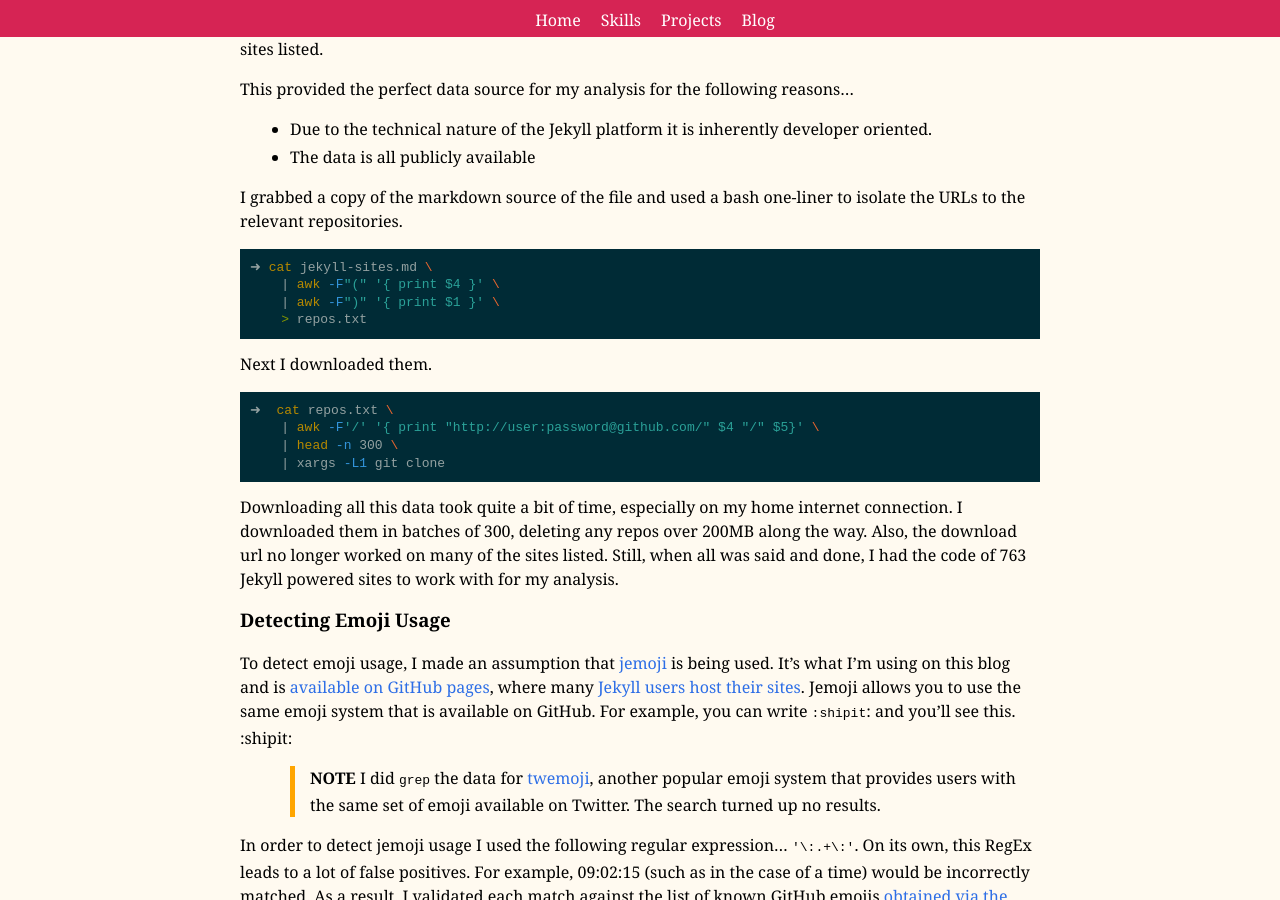
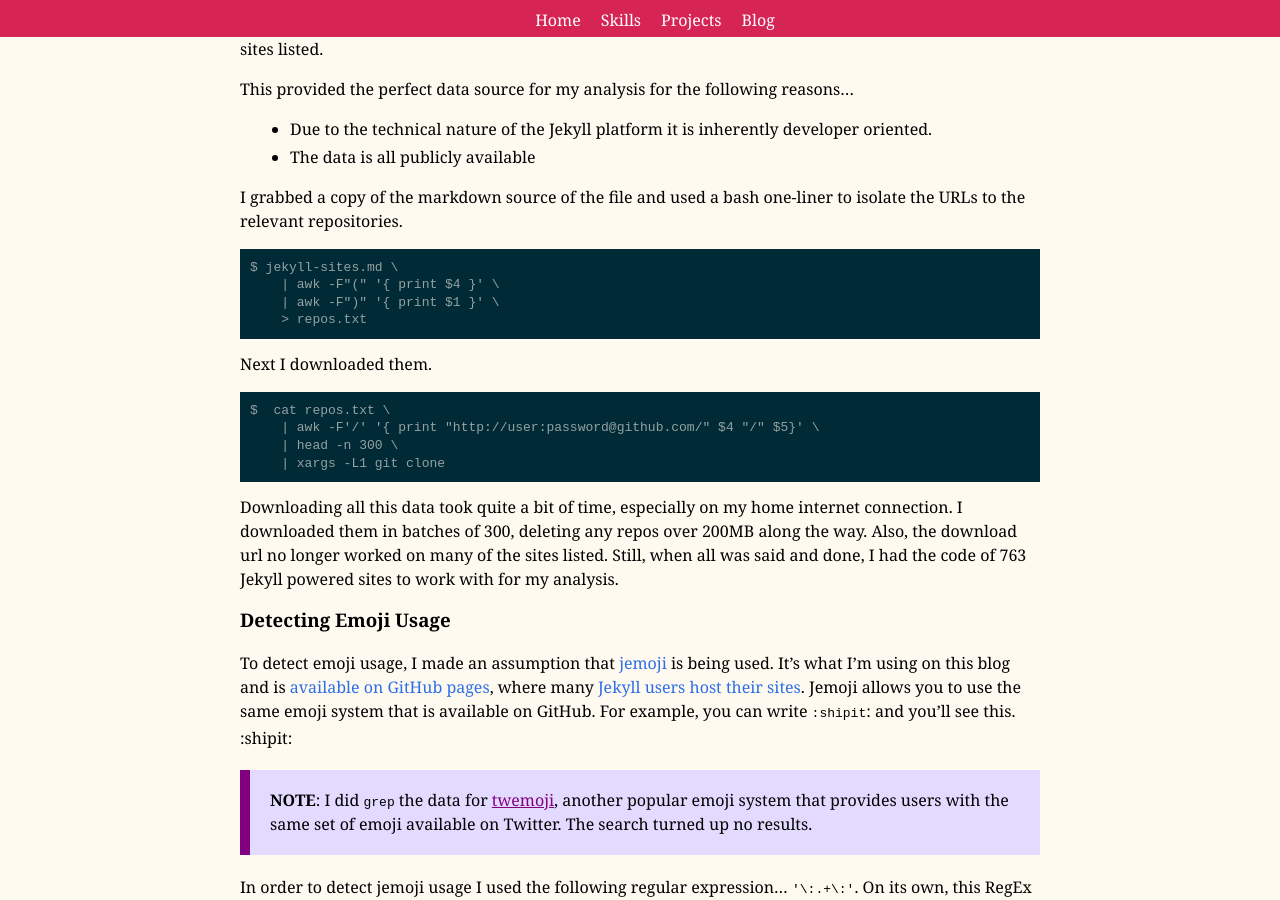
Before and after one commit to mpchadwick/mpchadwick.github.io, a Jekyll site: the page built from _posts/2016-12-20-a-review-of-emoji-usage-in-technical-blogs.md, in a window 1280 px wide and 900 px high, scrolled down 654 px. Built offline with Jekyll 4.4.1, drawn with Linux system fonts in a browser that asks for light colours; emoji names are drawn with the system emoji font; comment, search, counter and statistics services are not loaded.

Commit message:
Clean up post

````diff
--- a/_posts/2016-12-20-a-review-of-emoji-usage-in-technical-blogs.md
+++ b/_posts/2016-12-20-a-review-of-emoji-usage-in-technical-blogs.md
@@ -31,8 +31,8 @@ This provided the perfect data source for my analysis for the following reasons.
 
 I grabbed a copy of the markdown source of the file and used a bash one-liner to isolate the URLs to the relevant repositories.
 
-```bash
-➜ cat jekyll-sites.md \
+```
+$ jekyll-sites.md \
     | awk -F"(" '{ print $4 }' \
     | awk -F")" '{ print $1 }' \
     > repos.txt
@@ -40,8 +40,8 @@ I grabbed a copy of the markdown source of the file and used a bash one-liner to
 
 Next I downloaded them.
 
-```bash
-➜  cat repos.txt \
+```
+$  cat repos.txt \
     | awk -F'/' '{ print "http://user:password@github.com/" $4 "/" $5}' \
     | head -n 300 \
     | xargs -L1 git clone
@@ -53,7 +53,9 @@ Downloading all this data took quite a bit of time, especially on my home intern
 
 To detect emoji usage, I made an assumption that [jemoji](https://rubygems.org/gems/jemoji) is being used. It's what I'm using on this blog and is [available on GitHub pages](https://pages.github.com/versions/), where many [Jekyll users host their sites](https://jekyllrb.com/docs/github-pages/). Jemoji allows you to use the same emoji system that is available on GitHub. For example, you can write `:shipit`: and you'll see this. :shipit:
 
-> **NOTE** I did `grep` the data for [twemoji](https://github.com/twitter/twemoji), another popular emoji system that provides users with the same set of emoji available on Twitter. The search turned up no results.
+<div class="tout tout--secondary">
+<p><strong>NOTE</strong>: I did <code>grep</code> the data for <a href="https://github.com/twitter/twemoji">twemoji</a>, another popular emoji system that provides users with the same set of emoji available on Twitter. The search turned up no results.</p>
+</div>
 
 In order to detect jemoji usage I used the following regular expression... `'\:.+\:'`. On its own, this RegEx leads to a lot of false positives. For example, 09:02:15 (such as in the case of a time) would be incorrectly matched. As a result, I validated each match against the list of known GitHub emojis [obtained via the GitHub API](https://developer.github.com/v3/emojis/).
 
````
